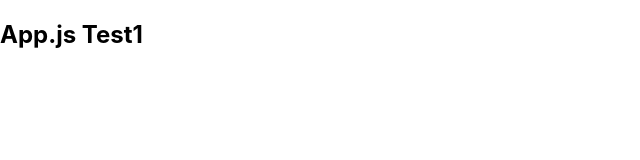
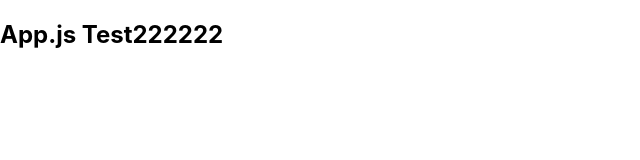
Before and after one commit to abhay-bhati/jenkins-test, a React (Create React App) app: page / in a window 1280 px wide. Shown: the top 160 px of the page, without its empty margins (0-640 px from the left). Built offline with nearby package versions, Linux system fonts and the light colour scheme.

Commit message:
fix: text change

```diff
--- a/src/App.js
+++ b/src/App.js
@@ -2,7 +2,7 @@
 function App() {
   return (
     <div>
-      <h2>App.js Test1</h2>
+      <h2>App.js Test222222</h2>
     </div>
   );
 }
```
Also changed, not shown: 1 other file (tests, documents, lock files or other folders).
